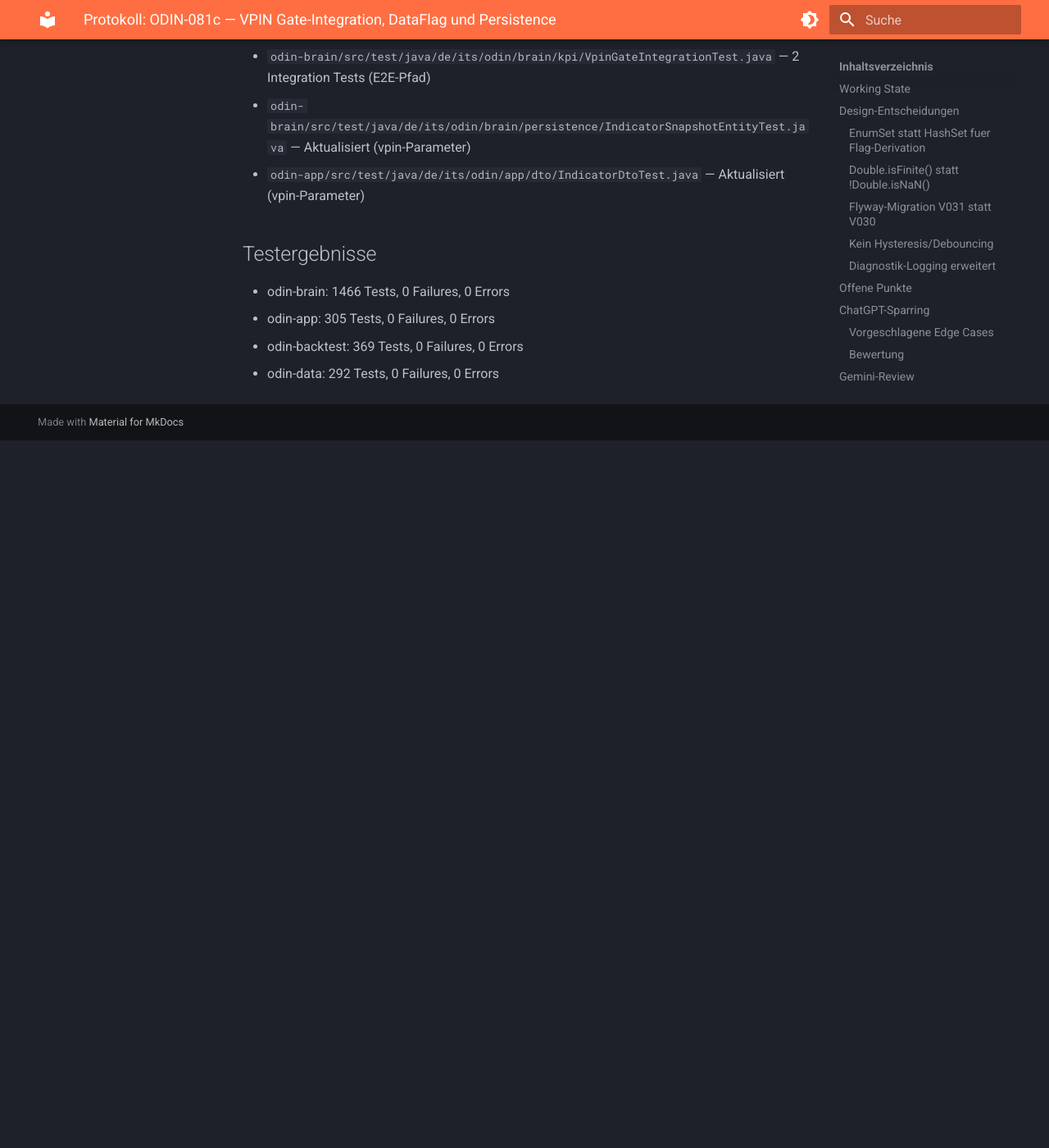
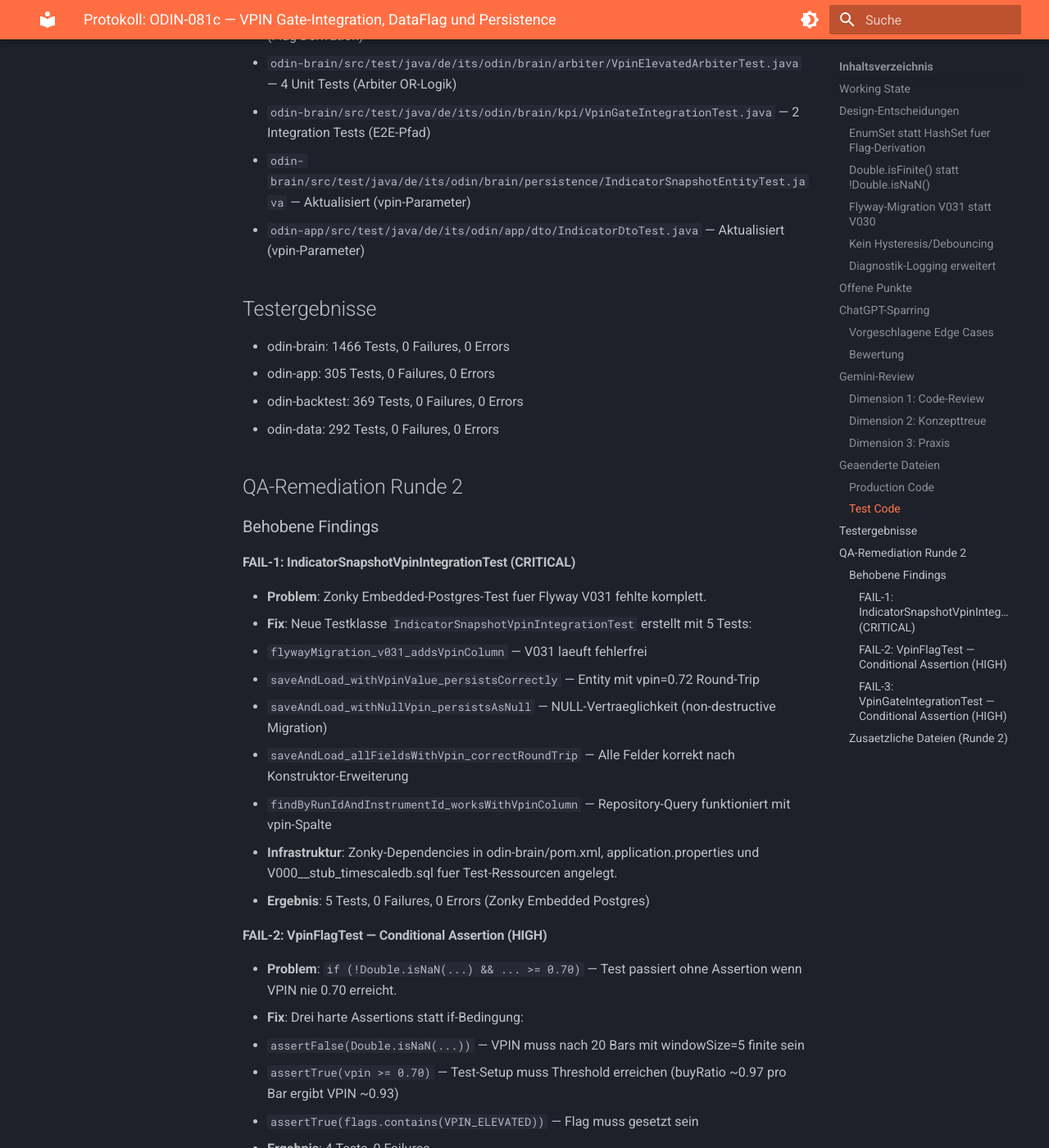
Before and after one commit to saltenhof/its-odin-wiki, an MkDocs documentation site: the page built from docs/meta/userstories/ODIN-081c_vpin-gate-integration/protocol.md, in a window 1280 px wide and 1400 px high, scrolled down 3883 px. Shown: the whole window at 82% size. Built offline with MkDocs 1.6.1 and Material for MkDocs 9.7.7, drawn with Linux system fonts in a browser that asks for light colours; before the commit the page ends 4420 px from its top, so only the background shows below that; some of the changed text lies outside the part shown.

Commit message:
docs(ODIN-081c): update protocol with QA remediation round 2
Documents all 3 fixes from QA round 1:
- FAIL-1: IndicatorSnapshotVpinIntegrationTest (5 Zonky DB tests)
- FAIL-2: VpinFlagTest conditional assertions fixed
- FAIL-3: VpinGateIntegrationTest conditional assertions fixed

Co-Authored-By: Claude Opus 4.6 <noreply@anthropic.com>

```diff
--- a/docs/meta/userstories/ODIN-081c_vpin-gate-integration/protocol.md
+++ b/docs/meta/userstories/ODIN-081c_vpin-gate-integration/protocol.md
@@ -10,6 +10,8 @@
 - [x] Gemini-Review Dimension 3 (Praxis)
 - [x] Review-Findings eingearbeitet
 - [x] Commit & Push
+- [x] QA Runde 1 — FAIL (3 Findings)
+- [x] Remediation Runde 2 — alle 3 Findings behoben
 
 ## Design-Entscheidungen
 
@@ -103,3 +105,43 @@ Hysteresis und DB-Constraints sind sinnvolle zukuenftige Erweiterungen.
 - odin-app: 305 Tests, 0 Failures, 0 Errors
 - odin-backtest: 369 Tests, 0 Failures, 0 Errors
 - odin-data: 292 Tests, 0 Failures, 0 Errors
+
+## QA-Remediation Runde 2
+
+### Behobene Findings
+
+#### FAIL-1: IndicatorSnapshotVpinIntegrationTest (CRITICAL)
+- **Problem**: Zonky Embedded-Postgres-Test fuer Flyway V031 fehlte komplett.
+- **Fix**: Neue Testklasse `IndicatorSnapshotVpinIntegrationTest` erstellt mit 5 Tests:
+  1. `flywayMigration_v031_addsVpinColumn` — V031 laeuft fehlerfrei
+  2. `saveAndLoad_withVpinValue_persistsCorrectly` — Entity mit vpin=0.72 Round-Trip
+  3. `saveAndLoad_withNullVpin_persistsAsNull` — NULL-Vertraeglichkeit (non-destructive Migration)
+  4. `saveAndLoad_allFieldsWithVpin_correctRoundTrip` — Alle Felder korrekt nach Konstruktor-Erweiterung
+  5. `findByRunIdAndInstrumentId_worksWithVpinColumn` — Repository-Query funktioniert mit vpin-Spalte
+- **Infrastruktur**: Zonky-Dependencies in odin-brain/pom.xml, application.properties und V000__stub_timescaledb.sql fuer Test-Ressourcen angelegt.
+- **Ergebnis**: 5 Tests, 0 Failures, 0 Errors (Zonky Embedded Postgres)
+
+#### FAIL-2: VpinFlagTest — Conditional Assertion (HIGH)
+- **Problem**: `if (!Double.isNaN(...) && ... >= 0.70)` — Test passiert ohne Assertion wenn VPIN nie 0.70 erreicht.
+- **Fix**: Drei harte Assertions statt if-Bedingung:
+  1. `assertFalse(Double.isNaN(...))` — VPIN muss nach 20 Bars mit windowSize=5 finite sein
+  2. `assertTrue(vpin >= 0.70)` — Test-Setup muss Threshold erreichen (buyRatio ~0.97 pro Bar ergibt VPIN ~0.93)
+  3. `assertTrue(flags.contains(VPIN_ELEVATED))` — Flag muss gesetzt sein
+- **Ergebnis**: 4 Tests, 0 Failures
+
+#### FAIL-3: VpinGateIntegrationTest — Conditional Assertion (HIGH)
+- **Problem**: `if (lastResult.flags().contains(VPIN_ELEVATED))` — Test passiert trivial wenn Flag nie gesetzt.
+- **Fix**: Zwei harte Assertions VOR der Gate-Verifikation:
+  1. `assertFalse(Double.isNaN(...))` — VPIN muss finite sein
+  2. `assertTrue(flags.contains(VPIN_ELEVATED))` — Flag muss gesetzt sein
+  DecisionArbiter-Pfad wird jetzt IMMER ausgefuehrt, nicht mehr bedingt.
+- **Ergebnis**: 2 Tests, 0 Failures
+
+### Zusaetzliche Dateien (Runde 2)
+
+- `odin-brain/src/test/java/de/its/odin/brain/persistence/IndicatorSnapshotVpinIntegrationTest.java` — NEU (5 DB-Tests)
+- `odin-brain/src/test/resources/application.properties` — NEU (Zonky Test-Config)
+- `odin-brain/src/test/resources/db/migration/V000__stub_timescaledb.sql` — NEU (TimescaleDB-Stub)
+- `odin-brain/pom.xml` — Zonky-Dependencies hinzugefuegt
+- `odin-brain/src/test/java/de/its/odin/brain/kpi/VpinFlagTest.java` — Conditional Assertions zu harten Assertions
+- `odin-brain/src/test/java/de/its/odin/brain/kpi/VpinGateIntegrationTest.java` — Conditional Assertions zu harten Assertions
```
